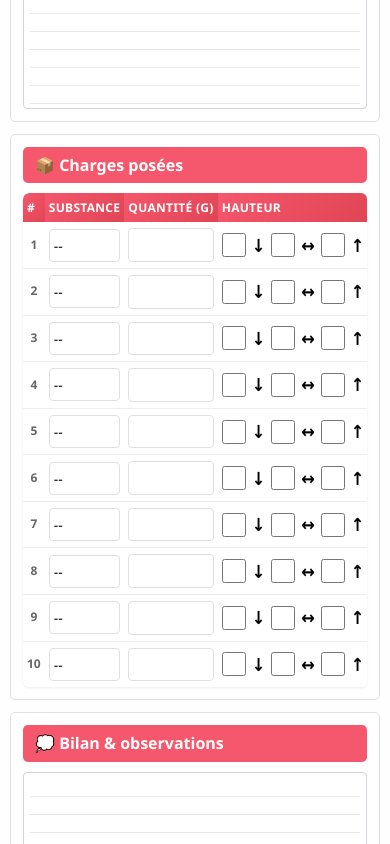
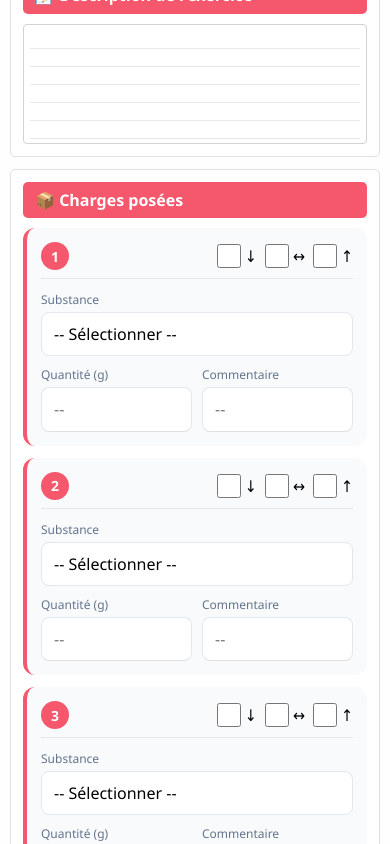
Before and after one commit to btlspace/carnet-dressage, a React (Vite) app: page /recherche in a window 390 px wide. Shown: the part 1156-2000 px from the top of the page. Built offline with nearby package versions, Linux system fonts and the light colour scheme.

Commit message:
Improve mobile responsiveness for liste and forms
Co-authored-by: btlspace <4548449+btlspace@users.noreply.github.com>

```diff
--- a/src/styles/forms.css
+++ b/src/styles/forms.css
@@ -770,8 +770,102 @@ table .cell-text {
         padding: 12px;
     }
 
-    /* Tables responsive */
-    table {
+    /* Tables - hide on mobile, show card layout instead */
+    table.charges-table {
+        display: none;
+    }
+
+    /* Mobile card layout for charges */
+    .charges-mobile {
+        display: flex !important;
+        flex-direction: column;
+        gap: 12px;
+    }
+
+    .charge-card {
+        background: #f8fafc;
+        border-radius: 12px;
+        padding: 14px;
+        border-left: 4px solid #f5576c;
+    }
+
+    .charge-card-header {
+        display: flex;
+        align-items: center;
+        justify-content: space-between;
+        margin-bottom: 12px;
+        padding-bottom: 8px;
+        border-bottom: 1px solid #e2e8f0;
+    }
+
+    .charge-card-number {
+        background: #f5576c;
+        color: white;
+        width: 28px;
+        height: 28px;
+        border-radius: 50%;
+        display: flex;
+        align-items: center;
+        justify-content: center;
+        font-weight: 600;
+        font-size: 14px;
+    }
+
+    .charge-card-height {
+        display: flex;
+        gap: 8px;
+        align-items: center;
+    }
+
+    .charge-card-height label {
+        display: flex;
+        align-items: center;
+        gap: 4px;
+        font-size: 16px;
+        cursor: pointer;
+    }
+
+    .charge-card-height input[type="checkbox"] {
+        width: 22px;
+        height: 22px;
+    }
+
+    .charge-card-body {
+        display: flex;
+        flex-direction: column;
+        gap: 10px;
+    }
+
+    .charge-card-row {
+        display: flex;
+        flex-direction: column;
+        gap: 4px;
+    }
+
+    .charge-card-row label {
+        font-size: 12px;
+        color: #64748b;
+        font-weight: 500;
+    }
+
+    .charge-card-row select,
+    .charge-card-row input {
+        width: 100%;
+        padding: 10px 12px;
+        font-size: 16px;
+        border: 1px solid #e2e8f0;
+        border-radius: 8px;
+        background: white;
+    }
+
+    .charge-card-inline {
+        display: grid;
+        grid-template-columns: 1fr 1fr;
+        gap: 10px;
+    }
+
+    /* Standard tables on mobile (for other tables) */
+    table:not(.charges-table) {
         font-size: 12px;
         display: block;
         overflow-x: auto;
@@ -779,15 +873,15 @@ table .cell-text {
         -webkit-overflow-scrolling: touch;
     }
 
-    table th,
-    table td {
+    table:not(.charges-table) th,
+    table:not(.charges-table) td {
         padding: 6px 4px;
         font-size: 12px;
     }
 
-    table input[type="text"],
-    table input[type="number"],
-    table select {
+    table:not(.charges-table) input[type="text"],
+    table:not(.charges-table) input[type="number"],
+    table:not(.charges-table) select {
         font-size: 14px;
         padding: 6px 4px;
         border: 1px solid #e0e0e0;
@@ -795,7 +889,7 @@ table .cell-text {
         min-width: 60px;
     }
 
-    /* Height checkboxes */
+    /* Height checkboxes in tables */
     .height-checkboxes input[type="radio"] {
         width: 20px;
         height: 20px;
@@ -804,6 +898,11 @@ table .cell-text {
     .height-checkboxes label {
         font-size: 18px;
     }
+}
+
+/* Hide mobile charges layout on desktop */
+.charges-mobile {
+    display: none;
 }
 
 /* Boutons d'action en bas des formulaires */
@@ -972,13 +1071,38 @@ table .cell-text {
 
 @media (max-width: 600px) {
     .fiche-toolbar {
-        padding: 0 10px;
+        padding: 10px;
         gap: 8px;
+        flex-wrap: wrap;
+        margin: 10px auto;
+    }
+
+    .fiche-toolbar .toolbar-left,
+    .fiche-toolbar .toolbar-right {
+        flex: 1;
+    }
+
+    .fiche-toolbar .toolbar-center {
+        order: -1;
+        width: 100%;
+        justify-content: center;
+        margin-bottom: 8px;
+    }
+
+    .fiche-toolbar .toolbar-title {
+        font-size: 13px;
+        padding: 6px 14px;
     }
 
     .fiche-toolbar .toolbar-btn {
-        padding: 8px 12px;
+        padding: 10px 14px;
         font-size: 13px;
+        flex: 1;
+        justify-content: center;
+    }
+
+    .fiche-toolbar .toolbar-btn.btn-cancel {
+        flex: 0 0 auto;
     }
 }
 
--- a/src/styles/liste.css
+++ b/src/styles/liste.css
@@ -355,42 +355,174 @@
         flex: 1;
         display: flex;
         flex-direction: column;
+        padding: 10px;
+    }
+
+    .liste-page .header {
+        margin-bottom: 10px;
     }
 
     .liste-page .header .icon-main {
-        font-size: 48px;
+        font-size: 32px;
     }
 
     .liste-page .header h1 {
-        font-size: 24px;
+        font-size: 20px;
     }
 
+    /* Quick actions - full width button */
+    .quick-actions {
+        margin-bottom: 12px;
+    }
+
+    /* Tabs - scrollable horizontal on mobile */
     .tabs {
-        flex-wrap: wrap;
+        flex-wrap: nowrap;
+        overflow-x: auto;
+        -webkit-overflow-scrolling: touch;
+        scrollbar-width: none;
+        -ms-overflow-style: none;
+        padding: 6px;
+        gap: 6px;
+    }
+
+    .tabs::-webkit-scrollbar {
+        display: none;
     }
 
     .tab {
-        flex: 1 1 45%;
-        font-size: 13px;
-        padding: 10px;
+        flex: 0 0 auto;
+        font-size: 12px;
+        padding: 10px 14px;
+        white-space: nowrap;
+        min-width: fit-content;
     }
 
+    .tab .badge {
+        padding: 2px 6px;
+        font-size: 11px;
+    }
+
+    /* Category card - more compact */
     .category-card {
-        padding: 20px 15px;
+        padding: 15px 12px;
+        border-radius: 16px;
+    }
+
+    .category-header {
+        flex-wrap: wrap;
+        gap: 10px;
+        padding-bottom: 12px;
+        margin-bottom: 15px;
+    }
+
+    .category-icon {
+        font-size: 28px;
+    }
+
+    .category-title h2 {
+        font-size: 16px;
+    }
+
+    .category-title p {
+        font-size: 12px;
+    }
+
+    .btn-create {
+        width: 100%;
+        justify-content: center;
+        margin-top: 8px;
+        padding: 12px 16px;
+        font-size: 14px;
+    }
+
+    /* Fiches container - remove max-height on mobile for better scrolling */
+    .fiches-container {
+        max-height: none;
+        padding-right: 0;
+    }
+
+    .fiche-list {
+        gap: 12px;
+    }
+
+    /* Fiche card - optimized for touch */
+    .fiche-card {
+        padding: 14px;
+        border-radius: 10px;
+        border-left-width: 5px;
+    }
+
+    .fiche-card:hover {
+        transform: none;
+    }
+
+    .fiche-card:active {
+        background: white;
+        box-shadow: 0 2px 8px rgba(0,0,0,0.08);
     }
 
     .fiche-content {
         flex-direction: column;
-        align-items: flex-start;
+        align-items: stretch;
+        gap: 12px;
     }
 
+    .fiche-info {
+        width: 100%;
+    }
+
+    .fiche-title {
+        font-size: 16px;
+        margin-bottom: 6px;
+        white-space: normal;
+        line-height: 1.3;
+    }
+
+    .fiche-meta {
+        font-size: 13px;
+        gap: 8px;
+    }
+
+    /* Actions - horizontal row with equal buttons */
     .fiche-actions {
+        display: grid;
+        grid-template-columns: repeat(3, 1fr);
+        gap: 8px;
         width: 100%;
-        margin-top: 10px;
     }
 
     .btn-icon {
-        flex: 1;
+        padding: 12px;
+        font-size: 16px;
+        border-radius: 8px;
+        display: flex;
+        align-items: center;
         justify-content: center;
+        min-height: 44px;
+    }
+
+    /* Empty state */
+    .empty-state {
+        padding: 40px 15px;
+    }
+
+    .empty-state .icon {
+        font-size: 40px;
+    }
+
+    .empty-state p {
+        font-size: 14px;
+    }
+
+    .btn-empty {
+        padding: 14px 24px;
+        font-size: 15px;
+    }
+
+    /* Pagination info */
+    .pagination-info {
+        padding: 12px;
+        font-size: 12px;
     }
 }
--- a/src/views/RechercheForm.jsx
+++ b/src/views/RechercheForm.jsx
@@ -272,7 +272,8 @@ const RechercheForm = () => {
 
           <div className="section">
             <div className="section-title">📦 Charges posées</div>
-            <table>
+            {/* Desktop table layout */}
+            <table className="charges-table">
               <thead>
                 <tr>
                   <th style={{ width: "5%" }}>#</th>
@@ -337,6 +338,77 @@ const RechercheForm = () => {
                 ))}
               </tbody>
             </table>
+
+            {/* Mobile card layout */}
+            <div className="charges-mobile">
+              {formData.charges.map((charge, i) => (
+                <div key={i} className="charge-card">
+                  <div className="charge-card-header">
+                    <div className="charge-card-number">{i + 1}</div>
+                    <div className="charge-card-height">
+                      <label>
+                        <input
+                          type="checkbox"
+                          checked={charge.hauteur === "bas"}
+                          onChange={() => handleChargeChange(i, "hauteur", charge.hauteur === "bas" ? "" : "bas")}
+                        />
+                        ↓
+                      </label>
+                      <label>
+                        <input
+                          type="checkbox"
+                          checked={charge.hauteur === "moyen"}
+                          onChange={() => handleChargeChange(i, "hauteur", charge.hauteur === "moyen" ? "" : "moyen")}
+                        />
+                        ↔
+                      </label>
+                      <label>
+                        <input
+                          type="checkbox"
+                          checked={charge.hauteur === "haut"}
+                          onChange={() => handleChargeChange(i, "hauteur", charge.hauteur === "haut" ? "" : "haut")}
+                        />
+                        ↑
+                      </label>
+                    </div>
+                  </div>
+                  <div className="charge-card-body">
+                    <div className="charge-card-row">
+                      <label>Substance</label>
+                      <select
+                        value={charge.substance}
+                        onChange={(e) => handleChargeChange(i, "substance", e.target.value)}
+                      >
+                        <option value="">-- Sélectionner --</option>
+                        {substances.map(sub => (
+                          <option key={sub} value={sub}>{sub}</option>
+                        ))}
+                      </select>
+                    </div>
+                    <div className="charge-card-inline">
+                      <div className="charge-card-row">
+                        <label>Quantité (g)</label>
+                        <input
+                          type="text"
+                          value={charge.quantite}
+                          onChange={(e) => handleChargeChange(i, "quantite", e.target.value)}
+                          placeholder="--"
+                        />
+                      </div>
+                      <div className="charge-card-row">
+                        <label>Commentaire</label>
+                        <input
+                          type="text"
+                          value={charge.commentaire}
+                          onChange={(e) => handleChargeChange(i, "commentaire", e.target.value)}
+                          placeholder="--"
+                        />
+                      </div>
+                    </div>
+                  </div>
+                </div>
+              ))}
+            </div>
           </div>
 
           <div className="section section-bilan">
```
